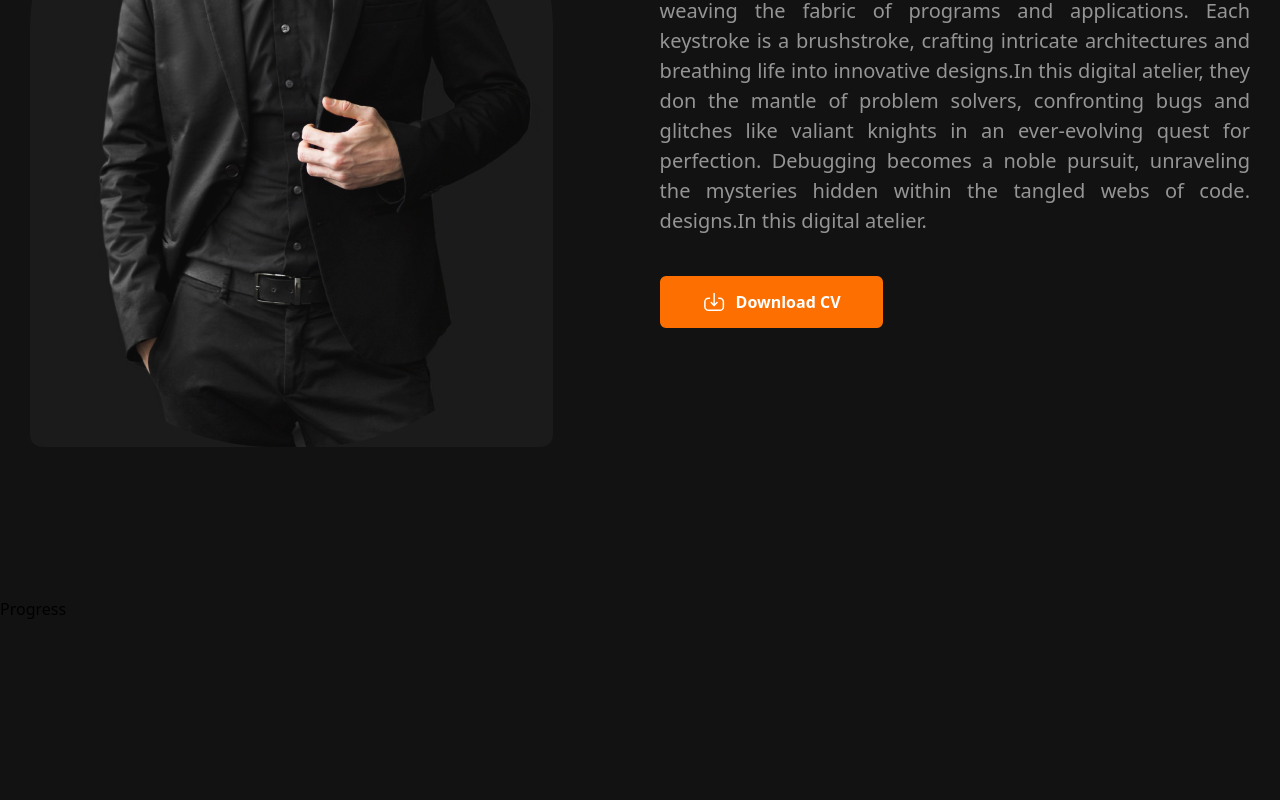
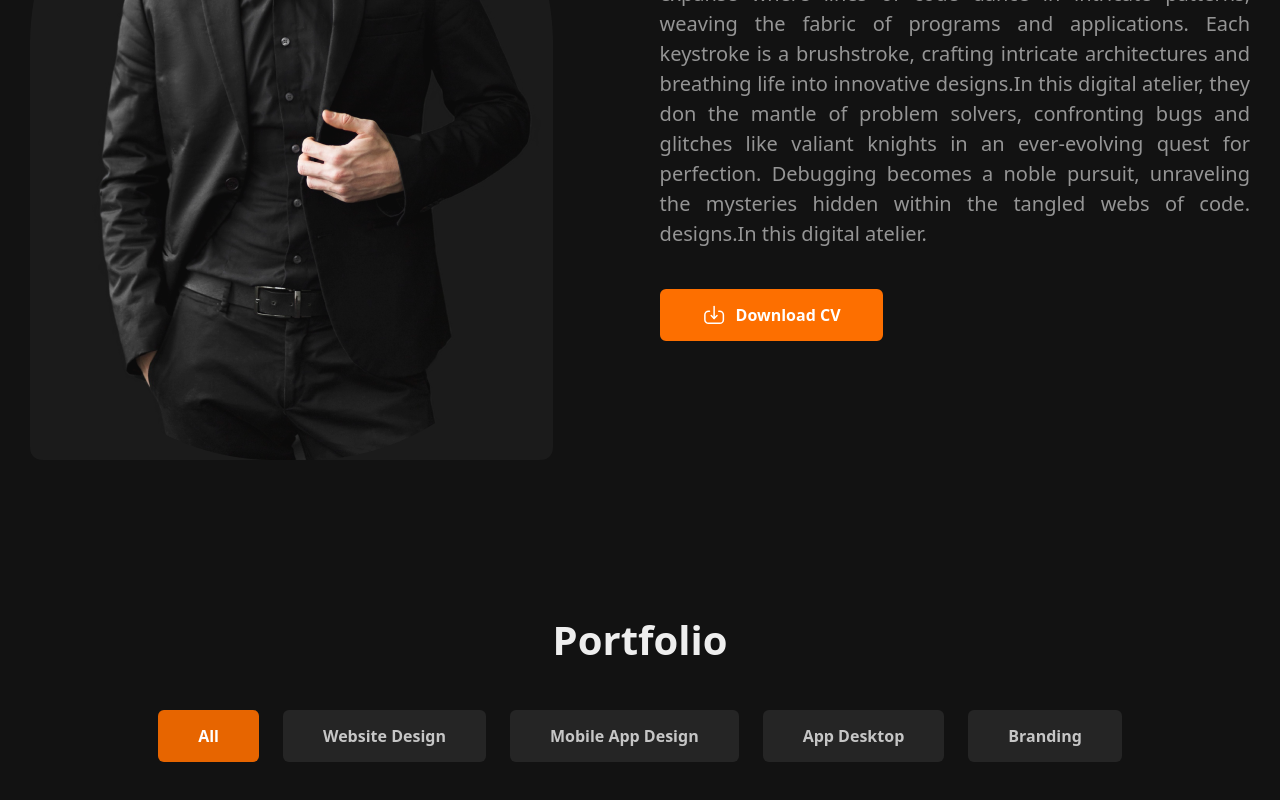
Before and after one commit to Roni006/personal-portfolio, a Next.js app: page / in a window 1280 px wide. Shown: the part 2563-3363 px from the top of the page. Before the commit the page ends 3184 px from the top, so only its background shows below. Built offline with nearby package versions, Linux system fonts and the light colour scheme.

Commit message:
created portfolio and added tabs on it

```diff
--- a/src/Components/Banner.jsx
+++ b/src/Components/Banner.jsx
@@ -86,7 +86,7 @@ const Banner = () => {
                 </div>
               </div>
             </div>
-            <div clasName="rightSide w-[535px]">
+            <div className="rightSide w-[535px]">
                 <div className="relative">
                   <Image className="absolute top-64.25 bottom-0 -z-99 " src={circle} alt="cirlce shape Image" />
 
--- /dev/null
+++ b/src/Components/Portfolio.jsx
@@ -0,0 +1,77 @@
+"use client";
+import Container from "./Container";
+import { useState } from "react";
+
+const Portfolio = () => {
+  const [isActive, setIsActive] = useState(1);
+  return (
+    <>
+      <section className="pb-[150px] ">
+        <Container>
+          <div>
+            {/* title  */}
+            <div>
+              <h1 className="text-center text-[#eeeeee] text-[40px] font-bold tracking-[3%] pb-10 ">
+                Portfolio
+              </h1>
+            </div>
+
+            {/* tabs  */}
+            <div>
+              <ul className="flex items-center justify-center gap-6">
+
+                <li
+                  className={`${
+                    isActive === 1 && "bg-[#e76500] text-[#ffffff]"
+                  } py-3.5 px-10 bg-[#252525] text-[#c6c6c6] text-[16px] font-bold tracking-[3%] rounded-md transition duration-300 cursor-pointer`}
+                  onClick={() => setIsActive(1)}
+                >
+                 All
+                </li>
+
+                <li
+                  className={`${
+                    isActive === 2 && "bg-[#e76500] text-[#ffffff]"
+                  } py-3.5 px-10 bg-[#252525] text-[#c6c6c6] text-[16px] font-bold tracking-[3%] rounded-md transition duration-300 cursor-pointer`}
+                  onClick={() => setIsActive(2)}
+                >
+                  Website Design
+                </li>
+
+                <li
+                  className={`${
+                    isActive === 3 && "bg-[#e76500] text-[#ffffff]"
+                  } py-3.5 px-10 bg-[#252525] text-[#c6c6c6] text-[16px] font-bold tracking-[3%] rounded-md transition duration-300 cursor-pointer`}
+                  onClick={() => setIsActive(3)}
+                >
+                  Mobile App Design
+                </li>
+
+                <li
+                  className={`${
+                    isActive === 4 && "bg-[#e76500] text-[#ffffff]"
+                  } py-3.5 px-10 bg-[#252525] text-[#c6c6c6] text-[16px] font-bold tracking-[3%] rounded-md transition duration-300 cursor-pointer`}
+                  onClick={() => setIsActive(4)}
+                >
+                  App Desktop
+                </li>
+
+                <li
+                  className={`${
+                    isActive === 5 && "bg-[#e76500] text-[#ffffff]"
+                  } py-3.5 px-10 bg-[#252525] text-[#c6c6c6] text-[16px] font-bold tracking-[3%] rounded-md transition duration-300 cursor-pointer`}
+                  onClick={() => setIsActive(5)}
+                >
+                  Branding
+                </li>
+
+              </ul>
+            </div>
+          </div>
+        </Container>
+      </section>
+    </>
+  );
+};
+
+export default Portfolio;
--- a/src/app/(root)/page.js
+++ b/src/app/(root)/page.js
@@ -3,6 +3,7 @@ import Banner from "@/Components/Banner";
 import Service from "@/Components/Service";
 import Progress from "@/Components/Progress";
 import React from "react";
+import Portfolio from "@/Components/Portfolio";
 
 const page = () => {
   return (
@@ -10,7 +11,8 @@ const page = () => {
       <Banner />
       <Service />
       <AboutMe />
-      <Progress/>
+      {/* <Progress/> */}
+      <Portfolio/>
     </div>
   );
 };
```
